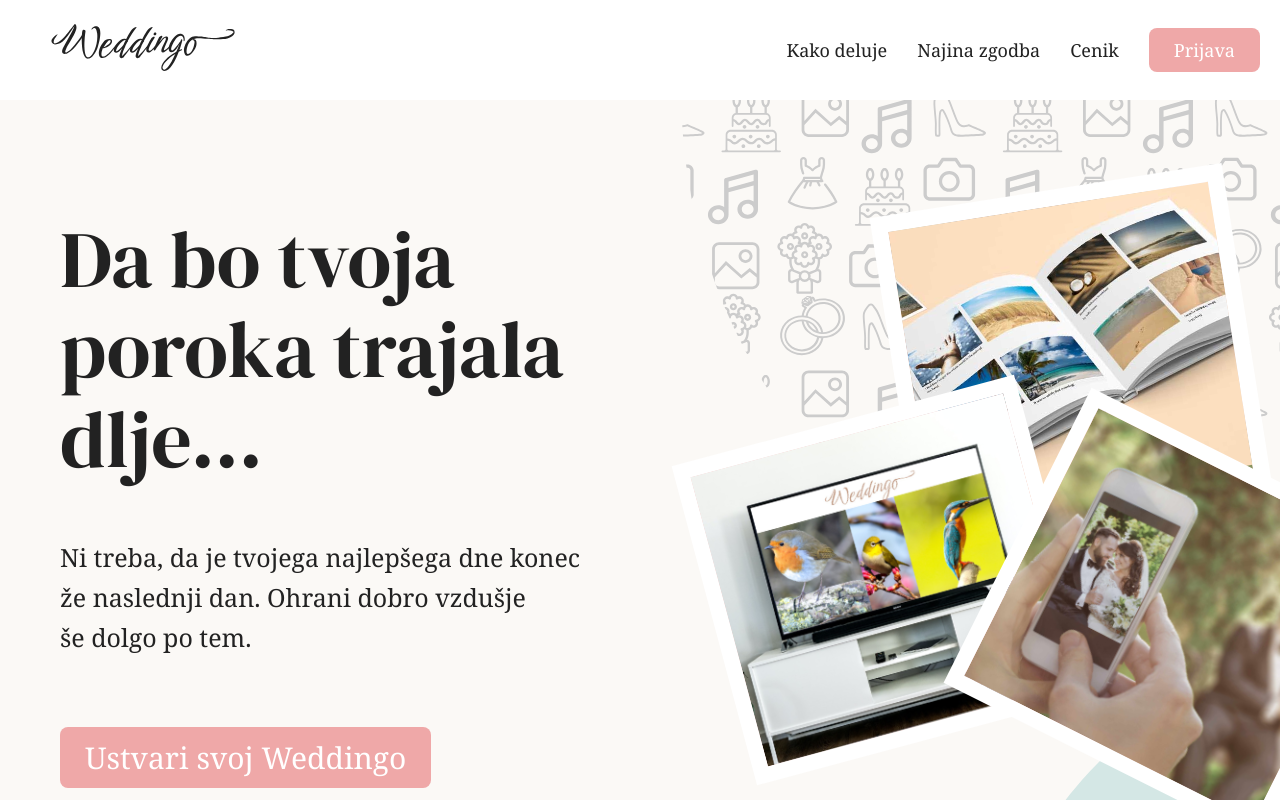
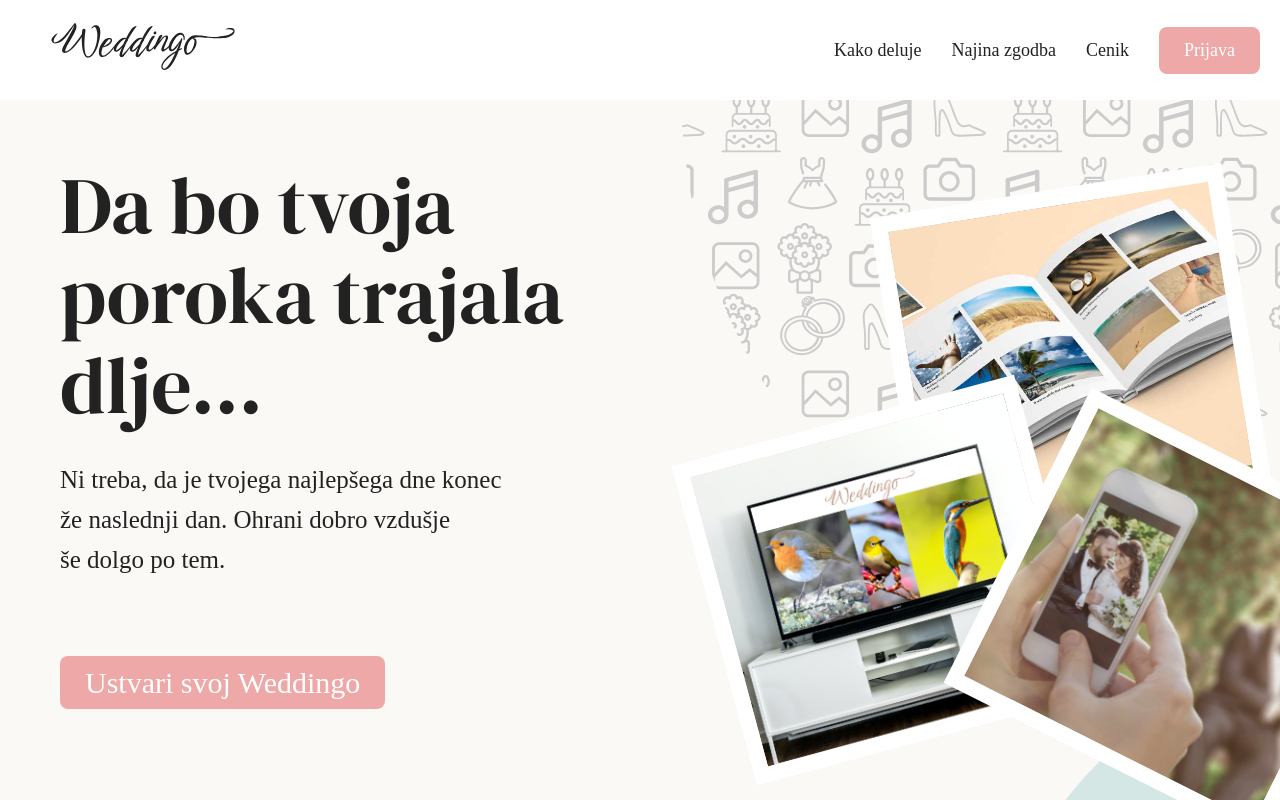
Before and after one commit to lsuhadolnik/weddingo-web-2, a Next.js app: page / in a window 1280 px wide. Shown: the top 800 px of the page. Built offline with nearby package versions, Linux system fonts and the light colour scheme.

Commit message:
Implemented tailwind

```diff
--- a/components/Layout.tsx
+++ b/components/Layout.tsx
@@ -2,11 +2,10 @@ import Nav from "./Nav";
 
 import styles from 'styles/Layout.module.css';
 import Footer from "./Footer";
-import { CSSProperties } from "react";
 
 interface IProps {
     children: any;
-    style?: CSSProperties;
+    className?: string;
 }
 
 const Layout = (props: IProps) => {
@@ -14,7 +13,7 @@ const Layout = (props: IProps) => {
 
     return <div>
         <Nav />
-        <div className={styles.MainMargin} style={props.style}>
+        <div className={styles.MainMargin + ' ' + props.className} >
             {props.children}
         </div>
         <Footer />
--- a/package.json
+++ b/package.json
@@ -3,6 +3,7 @@
   "private": true,
   "scripts": {
     "dev": "next dev",
+    "develop": "next dev",
     "build": "next build",
     "start": "next start",
     "lint": "next lint"
@@ -25,8 +26,11 @@
     "@types/luxon": "^2.0.8",
     "@types/node": "17.0.5",
     "@types/react": "17.0.38",
+    "autoprefixer": "^10.4.1",
     "eslint": "8.5.0",
     "eslint-config-next": "12.0.7",
+    "postcss": "^8.4.5",
+    "tailwindcss": "^3.0.9",
     "typescript": "4.5.4"
   }
 }
--- a/pages/how-it-works.tsx
+++ b/pages/how-it-works.tsx
@@ -6,7 +6,6 @@ import { useEffect, useRef } from "react";
 import { gsap } from "gsap";
 import { ScrollTrigger } from "gsap/dist/ScrollTrigger";
 import HowItWorksIntro from "components/HowItWorks/HowItWorksIntro";
-import Container from "components/Container";
 
 gsap.registerPlugin(ScrollTrigger);
 
@@ -17,56 +16,16 @@ interface IProps {
 
 const HowItWorksPage = (props: IProps) => {
 
-    const animationRef = useRef<HTMLDivElement>(null);
 
-    useEffect(() => {
-
-        let animation: AnimationItem | null = null;
-
-        if (animationRef.current) {
-            animation = bodymovin.loadAnimation({
-                container: animationRef.current,
-                renderer: 'svg',
-                loop: true,
-                autoplay: false,
-                animationData,
-            })
+    return <Layout className="bg-white h-screen">
 
 
-            let endString = "+=2000";
-            ScrollTrigger.create({
-                trigger: animationRef.current,
-                scrub: true,
-                pin: true,
-                start: "top top+=100",
-                markers: true,
-                end: endString,
-                onUpdate: (self: any) => {
-                    if (animation) {
-                        animation.goToAndStop(self.progress *  (animation.totalFrames - 1), true);
-                    }
-                }
-            });
-
-        }
-
-        return () => {
-            if (animation) { animation.destroy(); }
-        }
-
-
-    }, [animationRef]);
-
-
-    return <Layout style={{background: 'var(--color-white)'}}>
-
-        <HowItWorksIntro siteParts={{}}/>
-
-        <div style={{
-            backgroundColor: 'var(--color-bg)'
-        }} ref={animationRef}></div>
 
     </Layout>
 }
 
 export default HowItWorksPage;
+
+export const getStaticProps = async () => {
+
+}
--- /dev/null
+++ b/postcss.config.js
@@ -0,0 +1,6 @@
+module.exports = {
+  plugins: {
+    tailwindcss: {},
+    autoprefixer: {},
+  },
+}
--- a/styles/globals.css
+++ b/styles/globals.css
@@ -1,3 +1,7 @@
+@tailwind base;
+@tailwind components;
+@tailwind utilities;
+
 :root {
   --color-bg: #FBF9F6;
   --color-text: #222222;
@@ -6,8 +10,7 @@
   --color-white: white;
 
   --font-family-header: 'DM Serif Display', serif;
-  --font-family-body: Georgia, -apple-system, BlinkMacSystemFont, Segoe UI, Roboto, Oxygen,
-  Ubuntu, Cantarell, Fira Sans, Droid Sans, Helvetica Neue, sans-serif;
+  --font-family-body: ;
 
   --normal-font-size: 16px;
 
--- /dev/null
+++ b/tailwind.config.js
@@ -0,0 +1,31 @@
+module.exports = {
+  content: [
+    "./pages/**/*.{js,ts,jsx,tsx}",
+    "./components/**/*.{js,ts,jsx,tsx}",
+  ],
+  theme: {
+    screens: {
+      sm: '480px',
+      md: '768px',
+      lg: '976px',
+      xl: '1440px',
+    },
+    colors: {
+      "background": "#FBF9F6",
+      "text": "#222222",
+      "red": "#EFA8A8",
+      "green": "#AFD6D5",
+      "white": "white"
+    },
+    fontFamily: {
+      body: [
+          'Georgia', '-apple-system', 'BlinkMacSystemFont', 'Segoe UI',
+          'Roboto', 'Oxygen', 'Ubuntu', 'Cantarell', 'Fira Sans', 'Droid Sans',
+          'Helvetica Neue', 'sans-serif'
+      ],
+      header: ['DM Serif Display', 'serif'],
+    },
+    extend: {},
+  },
+  plugins: [],
+}
```
Also changed, not shown: public/admin/config.yml (+11 -0 lines), 1 other file (tests, documents, lock files or other folders).
